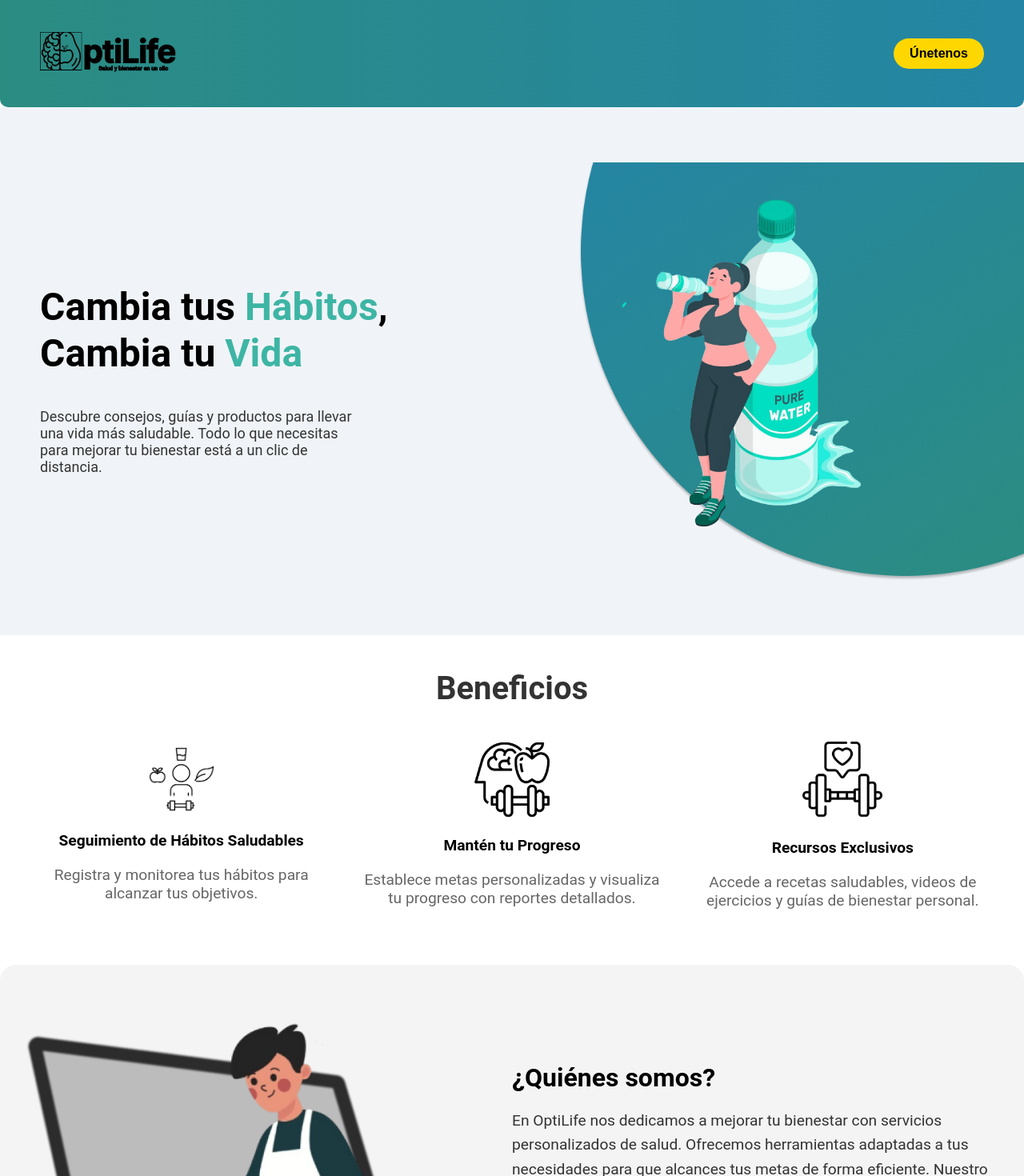
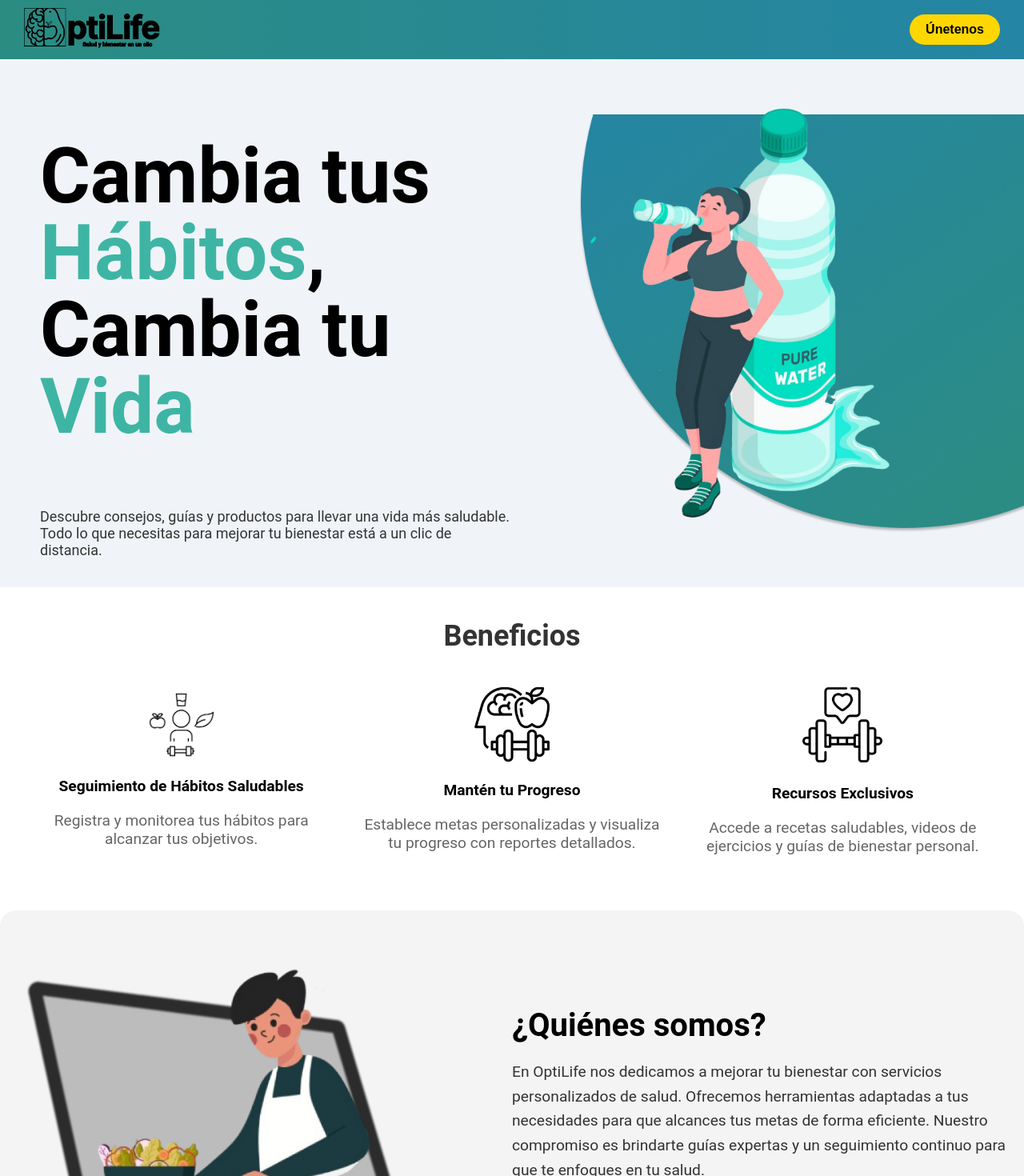
Before and after one commit to OptiLifes/RepositorioFront, an Angular app: page / in a window 1280 px wide. Shown: the top 1470 px of the page at 80% size. Built offline with nearby package versions, Linux system fonts and the light colour scheme.

Commit message:
Reporte de Progreso

```diff
--- a/src/app/layouts/principal-page/principal-page.component.html
+++ b/src/app/layouts/principal-page/principal-page.component.html
@@ -81,7 +81,7 @@
             </div>
             <div class="columna-derecha">
               <div class="card-header">
-                <img src="../../../assets/img/sueno.png" alt="sueño" routerLink="/registro-meta-sueno">
+                <img src="../../../assets/img/sueno.png" alt="sueno" routerLink="/registro-meta-sueno">
               </div>
               <div class="card-footer">
                 <img src="../../../assets/img/hidratacion.png" alt="agua" routerLink="/registro-meta-hidratacion">
--- a/src/app/public/landing-page/landing-page.component.scss
+++ b/src/app/public/landing-page/landing-page.component.scss
@@ -14,9 +14,8 @@ header {
   display: flex;
   justify-content: space-between;
   align-items: center;
-  padding: 40px 50px;
+  padding: 10px 30px;
   background: linear-gradient(to right,  #2B8C82 0%,#2485A5  100%);
-  border-radius: 0px 0px 10px 10px;
 }
 
 .logo-container img {
@@ -71,8 +70,8 @@ header {
 }
 
 .text-container h1 {
-  font-size: 48px;
-  line-height: 1.2;
+  font-size: 96px;
+  line-height: 1;
   color: #000;
 }
 
@@ -83,8 +82,8 @@ header {
 .text-container p {
   font-size: 18px;
   color: #333;
-  margin-top: 20px;
-  max-width: 400px;
+  margin-top: 0;
+  max-width: 700px;
 }
 
 .image-container {
@@ -94,7 +93,7 @@ header {
 }
 
 .main-image {
-  max-width: 80%;
+  max-width: 100%;
   height: auto;
   position: relative;
   z-index: 1;
@@ -106,13 +105,12 @@ header {
 .benefits {
   text-align: center;
   padding: 50px 20px;
-  border-radius: 30px;
   margin-top: -40px;
 
 }
 
 .benefits h2 {
-  font-size: 2.5rem;
+  font-size: 36px;
   margin-bottom: 40px;
   color: #333;
 }
@@ -182,7 +180,7 @@ header {
     text-align: left;
 
     h2 {
-      font-size: 2rem;
+      font-size: 40px;
       margin-bottom: 20px;
     }
 
```
